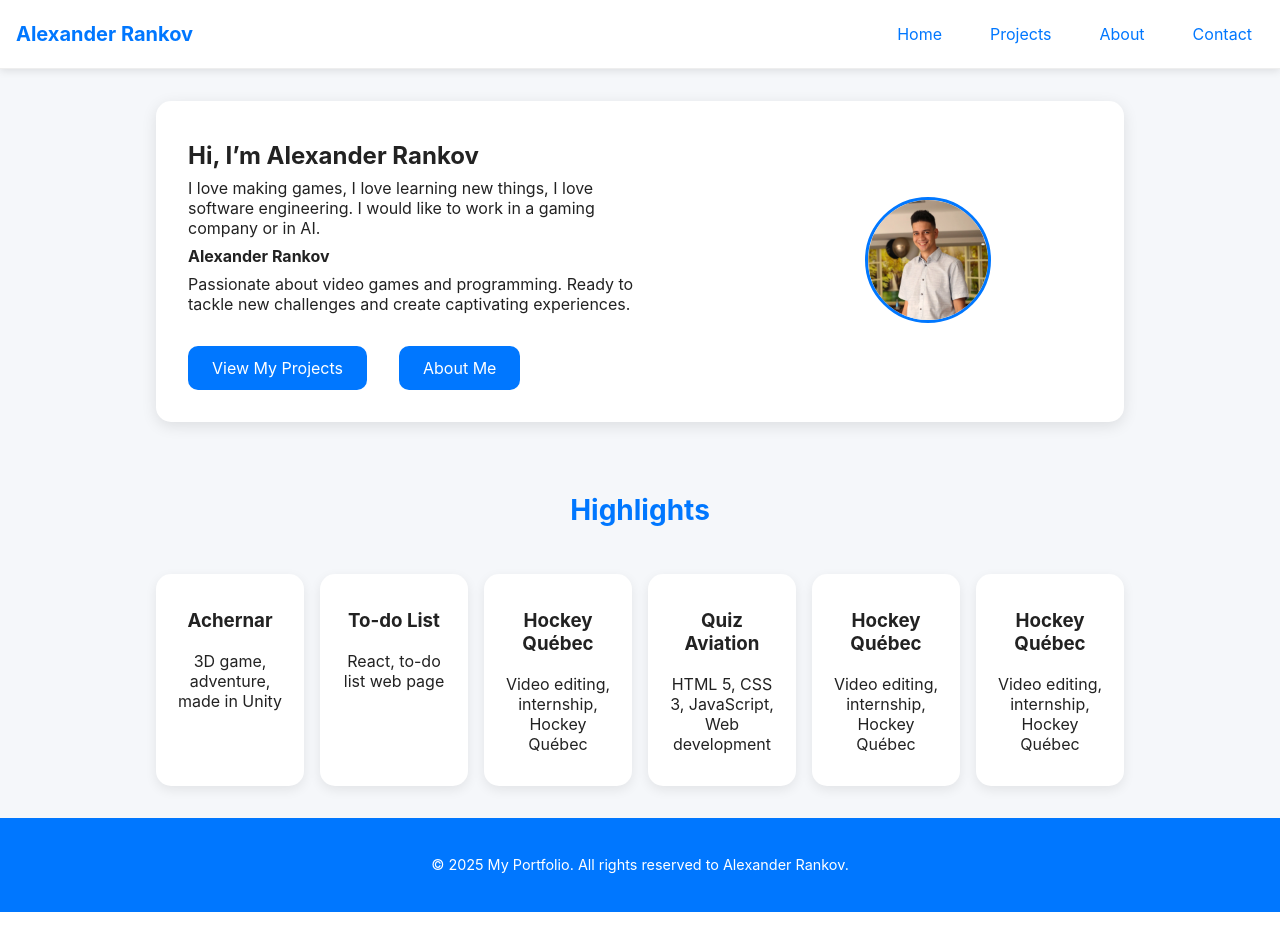
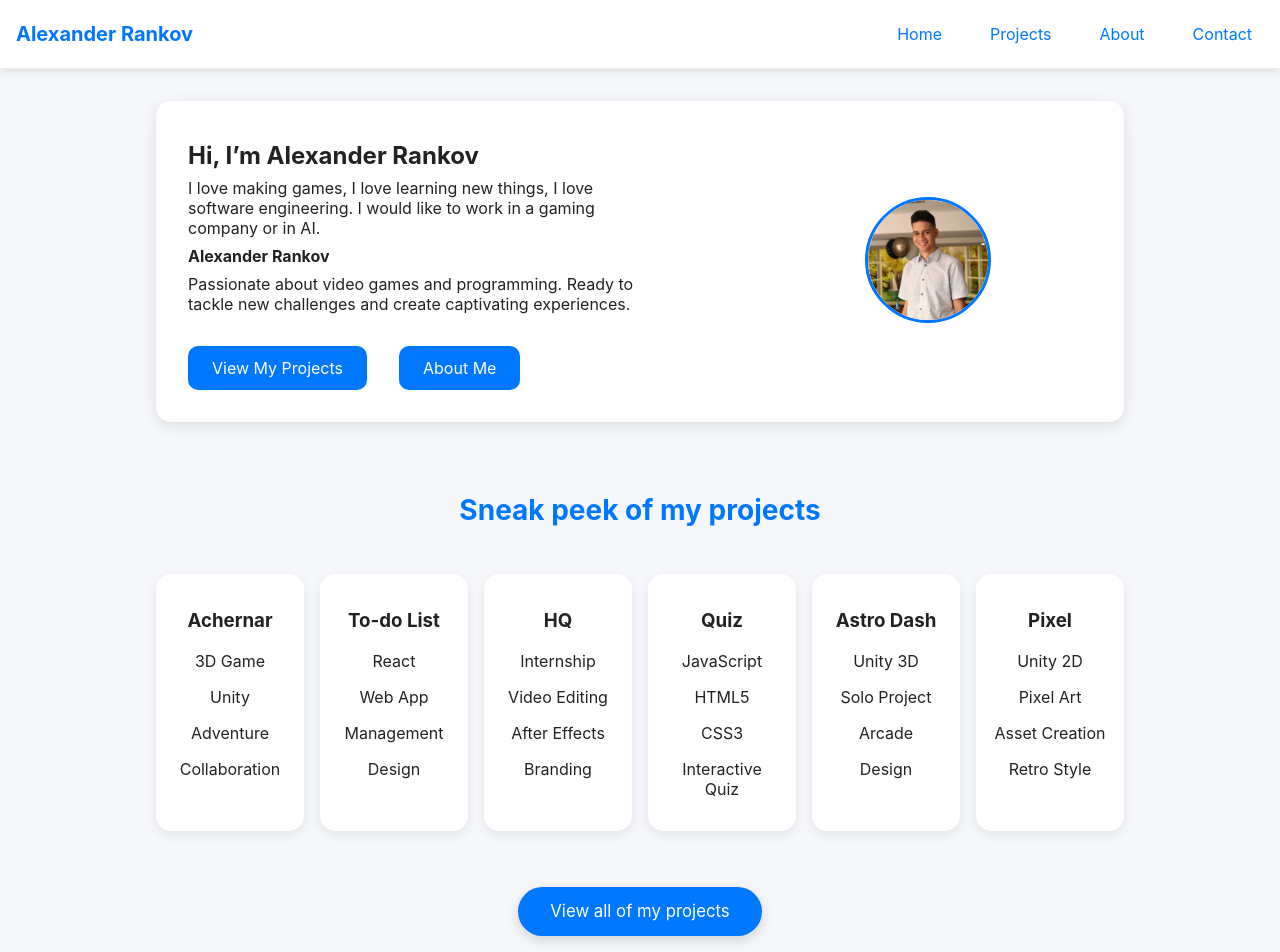
Before and after one commit to 2259198/My-portfolio, a React (Vite) app: page / in a window 1280 px wide. Shown: the top 952 px of the page. Before the commit the page ends 912 px from the top, so only its background shows below. Built offline with nearby package versions, Linux system fonts and the light colour scheme.

Commit message:
last few tweeks before publishing the portfolio

```diff
--- a/src/pages/Home.jsx
+++ b/src/pages/Home.jsx
@@ -28,33 +28,54 @@ export default function Home() {
           </div>
         </div>
 
-        <div className="showcase">
-          <h2>Highlights</h2>
+        <div className="showcase" id="projects">
+          <h2>Sneak peek of my projects</h2>
           <div className="projects">
             <div className="project">
               <h3>Achernar</h3>
-              <p>3D game, adventure, made in Unity</p>
+              <p>3D Game</p>
+              <p>Unity</p>
+              <p>Adventure</p>
+              <p>Collaboration</p>
             </div>
             <div className="project">
               <h3>To-do List</h3>
-              <p>React, to-do list web page</p>
+              <p>React</p>
+              <p>Web App</p>
+              <p>Management</p>
+              <p>Design</p>
             </div>
             <div className="project">
-              <h3>Hockey Québec</h3>
-              <p>Video editing, internship, Hockey Québec</p>
+              <h3>HQ</h3>
+              <p>Internship</p>
+              <p>Video Editing</p>
+              <p>After Effects</p>
+              <p>Branding</p>
             </div>
             <div className="project">
-              <h3>Quiz Aviation</h3>
-              <p>HTML 5, CSS 3, JavaScript, Web development</p>
+              <h3>Quiz</h3>
+              <p>JavaScript</p>
+              <p>HTML5</p>
+              <p>CSS3</p>
+              <p>Interactive Quiz</p>
             </div>
             <div className="project">
-              <h3>Hockey Québec</h3>
-              <p>Video editing, internship, Hockey Québec</p>
+              <h3>Astro Dash</h3>
+              <p>Unity 3D</p>
+              <p>Solo Project</p>
+              <p>Arcade</p>
+              <p>Design</p>
             </div>
             <div className="project">
-              <h3>Hockey Québec</h3>
-              <p>Video editing, internship, Hockey Québec</p>
+              <h3>Pixel</h3>
+              <p>Unity 2D</p>
+              <p>Pixel Art</p>
+              <p>Asset Creation</p>
+              <p>Retro Style</p>
             </div>
+          </div>
+          <div className="projects-button">
+            <Link to="/projects">View all of my projects</Link>
           </div>
         </div>
       </div>
--- a/src/pages/Home.scss
+++ b/src/pages/Home.scss
@@ -105,6 +105,27 @@
     }
   }
 
+  .projects-button {
+  margin-top: 2rem;
+  display: flex;
+  justify-content: center;
+}
+
+.projects-button a {
+  padding: 0.9rem 2rem;
+  background: #0077ff;
+  color: #fff;
+  font-size: 1.05rem;
+  border-radius: 50px;
+  text-decoration: none;
+  box-shadow: 0 4px 12px rgba(0,0,0,0.15);
+  transition: all 0.3s ease;
+}
+
+.projects-button a:hover {
+  transform: translateY(-3px) scale(1.03);
+}
+
   @media (min-width: 768px) {
 
     .home .hero-rectangle{
--- a/src/pages/Projects.jsx
+++ b/src/pages/Projects.jsx
@@ -15,67 +15,68 @@ const Projects = () => {
   const projects = [
     {
       title: "Achernar",
-      description: "3D game made in Unity in teams of 4.",
+      description: "A 3D adventure game created in Unity as a team of four over four months. The project involved designing characters, environments, and gameplay mechanics, while also learning to collaborate effectively with version control tools like GitHub. My contributions included programming, asset integration, and project management.",
       tech: ["Unity 3D", "Maya", "Github"],
       link: "https://alexrkv11.itch.io/projet-achernar",
       image: achernarImg,
     },
     {
       title: "To-do list",
-      description: "Website done in react with a todo list style page.",
+      description: "A React-based web application designed with a to-do list style interface. The project was a way to learn React while managing states in this programming language. It allowed me and my classmate Gabrielle to experiment with modern front-end workflows and create a clean, minimal user experience.",
       tech: ["React", "VS Code", "Illustrator"],
       link: "https://2259198.github.io/Website-To-Do/",
       image: todoImg,
     },
     {
+      title: "Quiz Aviation",
+      description: "An interactive web quiz built using JavaScript, designed to test users' knowledge of aviation. This project allowed me to practice DOM manipulation, and creating an engaging experience through front-end coding. It was the first time we learned to code with different screen sizes..",
+      tech: ["HTML", "CSS", "JavaScript"],
+      link: "https://2259198.github.io/Quiz-Aviation/",
+      image: quizAviationImg,
+    },
+    {
       title: "Pixel Adventure",
-      description: "2D game made in Unity with learning pixel art.",
+      description: "A 2D Unity game developed as a personal summer project, where I learned pixel art and created all of the visual assets myself. The game challenged me to design mechanics such as a game manager and basic interactions. It was a game I made in five to six months. I also learned how to organize my Trello.",
       tech: ["Unity 2D", "Piskel", "After Effects"],
       link: "https://alexrkv11.itch.io/pixel-adventure",
       image: pixelAdventureImg,
     },
     {
+      title: "Hockey Québec",
+      description: "A collection of promotional and informational videos created during my internship at Hockey Québec. I worked with After Effects and Illustrator to design animations, edit footage, and ensure that all visuals followed the organization’s branding guidelines.",
+      tech: ["After Effects", "Illustrator"],
+      link: "https://www.youtube.com/playlist?list=PLVJ9ECOMr_AOgGoC_Jxvu4xcV_a0DsJQS",
+      image: hockeyQuebecImg
+    },
+    {
+      title: "Redesign 'Crow'",
+      description: "A complete redesign of the Centre d'entraînement Crow website. The focus of this project was on improving user experience, and updating the visual identity. I worked with HTML, CSS, and Adobe XD to prototype the new layout with my classmate Minji Ardanuy-Jetté.",
+      tech: ["HTML5", "CSS3", "Adobe Xd"],
+      link: "https://2259198.github.io/Refonte-Centre-Entrainement-Crow/",
+      image: crowImg,
+    },
+    {
       title: "Golden Dragon",
-      description: "Video of a fictif crime movie.",
+      description: "A short cinematic video project inspired by a fictitious crime movie scenario. Produced and edited with Premiere Pro, the project gave me the opportunity to explore storytelling through film editing, and atmosphere creation. The project was made in teams of four.",
       tech: ["Premiere Pro"],
       link: "https://www.youtube.com/watch?v=PUPltwrqhIw",
       image: goldenDragonImg,
     },
     {
-      title: "Refonte Crow",
-      description: "Redesigning the website Centre d'entraînement Crow.",
-      tech: ["HTML5", "CSS3", "Adobe Xd"],
-      link: "https://2259198.github.io/Refonte-Centre-Entrainement-Crow/",
-      image: crowImg,
-    },
-    {
-      title: "Quiz Aviation",
-      description: "Site web style quiz sur javascript.",
-      tech: ["HTML", "CSS", "JavaScript"],
-      link: "https://2259198.github.io/Quiz-Aviation/",
-      image: quizAviationImg,
-    },
-    {
-      title: "Hockey Québec",
-      description: "Vidéo faites durant mon stage chez Hockey Québec",
-      tech: ["After Effects", "Illustrator"],
-      link: "https://www.youtube.com/playlist?list=PLVJ9ECOMr_AOgGoC_Jxvu4xcV_a0DsJQS",
-      image: hockeyQuebecImg
-    },
-    {
       title: "Astro Dash",
-      description: "3D arcade game made all by myself during my freetime",
+      description: "A solo project developed in Unity, Astro Dash is a 3D arcade game I created in my free time. I handled every aspect of development, from concept to asset design to coding gameplay mechanics. The project reflects my passion for creating fun and replayable gaming experiences.",
       tech: ["Unity 3D", "Illustrator"],
       link: "https://alexrkv11.itch.io/astro-dash",
       image: astroDashImg
     },
     {
       title: "AIR",
-      description: "Project made for earth's day",
+      description: "A graphic design project created for Earth Day, focusing on raising environmental awareness. Using Illustrator, I designed visuals that highlight the importance of clean air and sustainability, which were later featured on the Cégep Maisonneuve website.",
       tech: ["Illustrator"],
       link: "https://www.cmaisonneuve.qc.ca/environnement/jour-de-la-terre/#Air",
       image: airImg
     }
+
   ];
 
 
```
